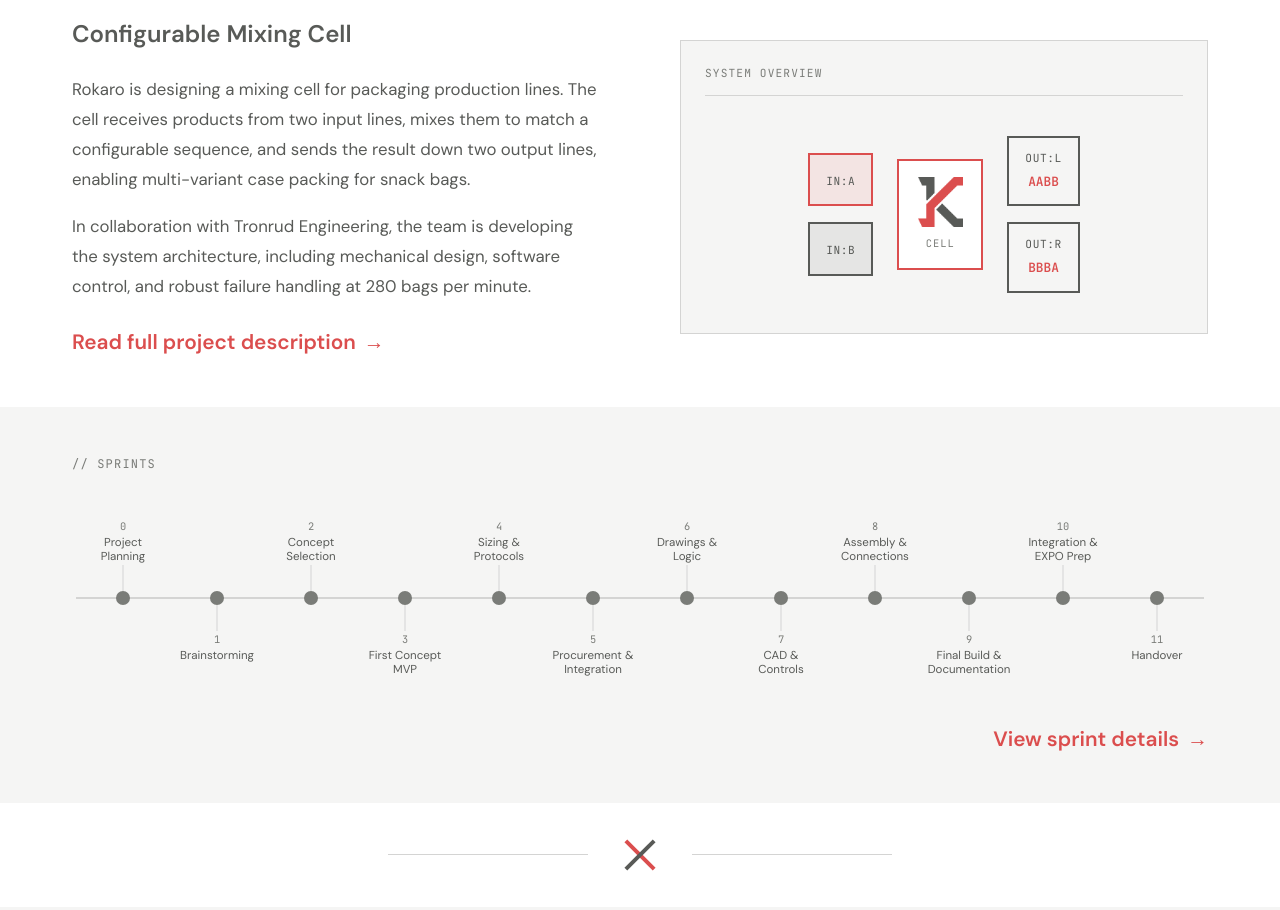
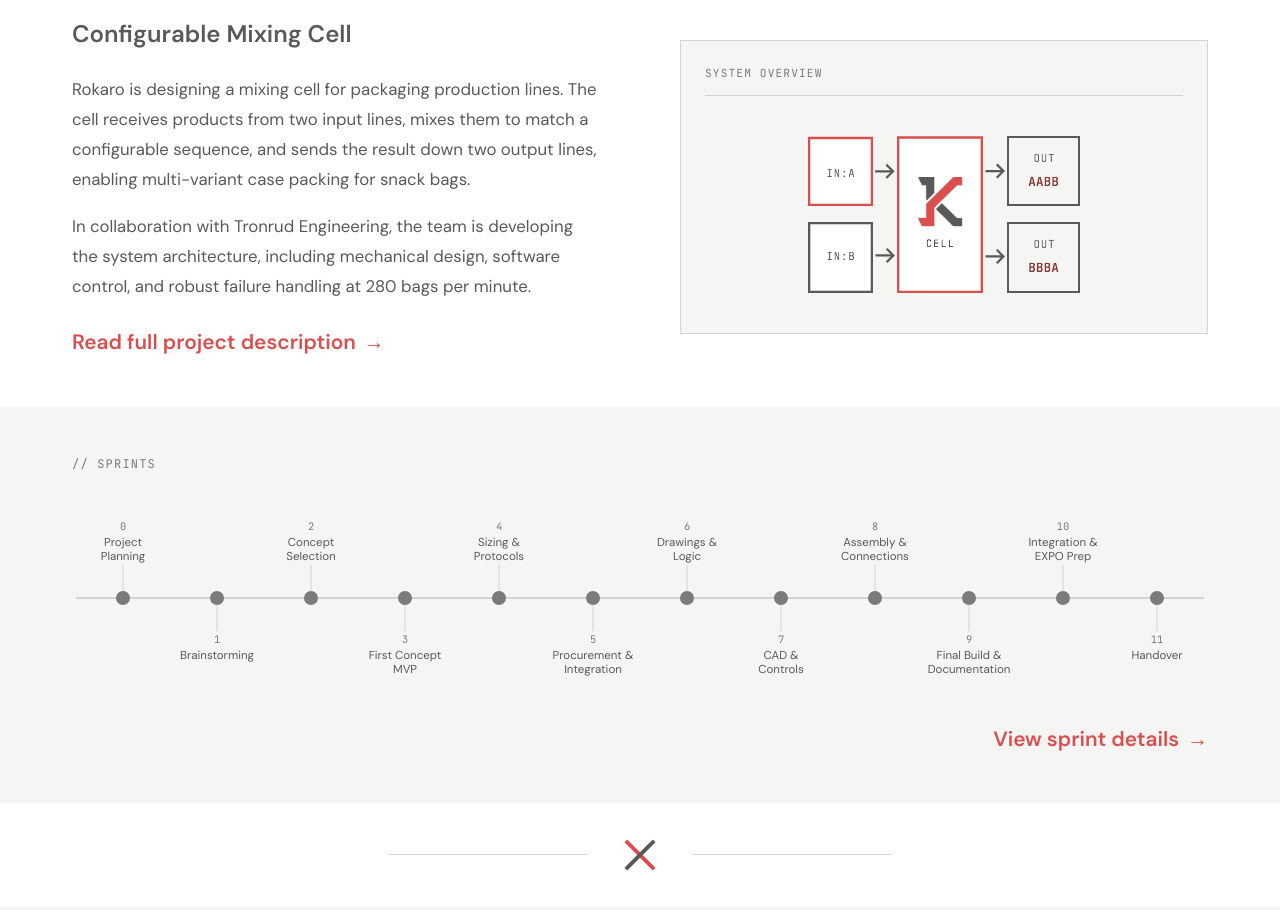
Before and after one commit to RokaroUSN/frontpage, a Vue app: page /#/ in a window 1280 px wide. Shown: the part 2680-3590 px from the top of the page. Built offline with nearby package versions, Linux system fonts and the light colour scheme.

Commit message:
tweak decor

```diff
--- a/src/components/ProjectBriefSection.vue
+++ b/src/components/ProjectBriefSection.vue
@@ -31,28 +31,7 @@
           <div class="diagram-box">
             <div class="diagram-label mono">SYSTEM OVERVIEW</div>
             <div class="flow-diagram">
-              <div class="flow-inputs">
-                <div class="flow-input input-a">
-                  <span class="flow-tag mono">IN:A</span>
-                </div>
-                <div class="flow-input input-b">
-                  <span class="flow-tag mono">IN:B</span>
-                </div>
-              </div>
-              <div class="flow-cell">
-                <img src="/favicon.png" alt="Mixing Cell" />
-                <span class="mono">CELL</span>
-              </div>
-              <div class="flow-outputs">
-                <div class="flow-output">
-                  <span class="flow-tag mono">OUT:L</span>
-                  <span class="flow-sequence mono">AABB</span>
-                </div>
-                <div class="flow-output">
-                  <span class="flow-tag mono">OUT:R</span>
-                  <span class="flow-sequence mono">BBBA</span>
-                </div>
-              </div>
+              <img src="/flow-diagram-products.svg" alt="Product flow diagram"/>
             </div>
           </div>
         </div>
--- a/src/components/ProjectInfoSection.vue
+++ b/src/components/ProjectInfoSection.vue
@@ -38,42 +38,7 @@
           <div class="diagram-box">
             <div class="diagram-label mono">SYSTEM OVERVIEW</div>
             <div class="flow-diagram">
-              <div class="flow-inputs">
-                <div class="flow-input input-a">
-                  <span class="flow-tag mono">IN:A</span>
-                </div>
-                <div class="flow-input input-b">
-                  <span class="flow-tag mono">IN:B</span>
-                </div>
-              </div>
-              <div class="flow-arrows">
-                <svg viewBox="0 0 60 80" class="arrow-svg">
-                  <path d="M10 10 L30 40 L10 70" fill="none" stroke="var(--color-primary)" stroke-width="2" />
-                  <path d="M50 10 L30 40 L50 70" fill="none" stroke="var(--color-text)" stroke-width="2" />
-                </svg>
-              </div>
-              <div class="flow-cell">
-                <img src="/favicon.png" alt="Mixing Cell" />
-                <span class="mono">CELL</span>
-              </div>
-              <div class="flow-arrows">
-                <svg viewBox="0 0 60 80" class="arrow-svg">
-                  <path d="M30 40 L10 10" fill="none" stroke="var(--color-text)" stroke-width="2" />
-                  <path d="M30 40 L50 10" fill="none" stroke="var(--color-text)" stroke-width="2" />
-                  <path d="M30 40 L10 70" fill="none" stroke="var(--color-text)" stroke-width="2" />
-                  <path d="M30 40 L50 70" fill="none" stroke="var(--color-text)" stroke-width="2" />
-                </svg>
-              </div>
-              <div class="flow-outputs">
-                <div class="flow-output">
-                  <span class="flow-tag mono">OUT:L</span>
-                  <span class="flow-sequence mono">AABB</span>
-                </div>
-                <div class="flow-output">
-                  <span class="flow-tag mono">OUT:R</span>
-                  <span class="flow-sequence mono">BBBA</span>
-                </div>
-              </div>
+              <img src="/flow-diagram-products.svg" alt="Product flow diagram"/>
             </div>
           </div>
         </div>
@@ -177,7 +142,7 @@
             We at the Rokaro team strive towards designing a system that is reliable in an
             industrial setting. The mixing cell needs to be engineered for robustness, ensuring
             the system can operate in demanding industrial conditions. The mixing cell will be
-            able to handle 280 bpm (bags per minute), meaning that the system needs to work
+            able to handle 180 bpm (bags per minute), meaning that the system needs to work
             efficiently, withstand the stresses this entails, and incorporate precise real-time
             performance.
           </p>
```
Also changed, not shown: public/flow-diagram-products.svg (added).
